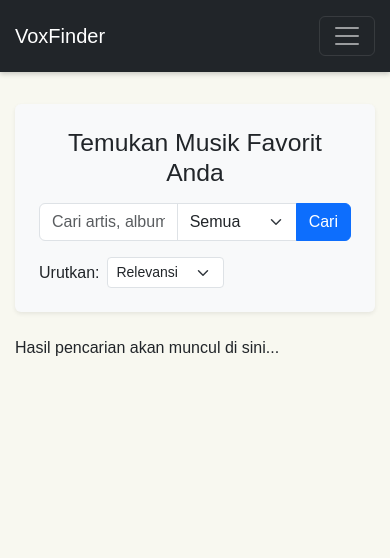
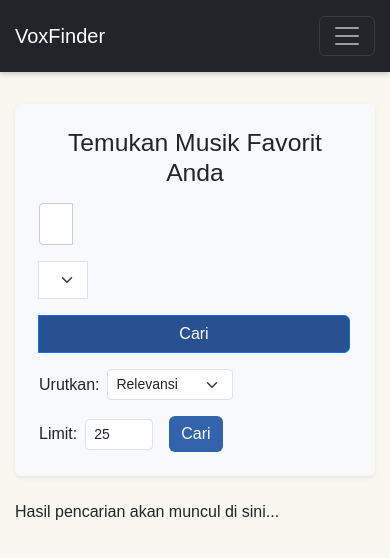
Before and after one commit to 157-Fadina/uts-pemweb-123140157, a React (Vite) app in the folder my-app/: page / in a window 390 px wide. Shown: the top 558 px of the page. Built offline with nearby package versions, Linux system fonts and the light colour scheme.

Commit message:
menambahkan folder components dengan file header.jsx dan searchForm.jsx. Dan membenarkan layouting dari searchpage

```diff
--- a/my-app/components/header.jsx
+++ b/my-app/components/header.jsx
@@ -0,0 +1,27 @@
+import React from 'react';
+import {
+  Navbar,
+  Container,
+  Button
+} from 'react-bootstrap';
+
+// Ini adalah komponen Header (Komponen ke-2)
+function Header() {
+  return (
+    // Semua kode Navbar dipindah ke sini
+    <Navbar bg="dark" data-bs-theme="dark" expand="lg" className="main-bar">
+      <Container>
+        <Navbar.Brand href="/">VoxFinder</Navbar.Brand>
+        <Navbar.Toggle />
+        <Navbar.Collapse className="justify-content-end">
+          <Button variant="warning">
+            {/* Angka '0' ini masih statis, akan kita "hidupkan" nanti */}
+            Playlist <span className="badge bg-secondary ms-1">0</span>
+          </Button>
+        </Navbar.Collapse>
+      </Container>
+    </Navbar>
+  );
+}
+
+export default Header;
--- /dev/null
+++ b/my-app/components/searchForm.jsx
@@ -0,0 +1,101 @@
+import React, { useState } from 'react';
+import {
+  Button,
+  Form,
+  InputGroup
+} from 'react-bootstrap';
+
+function SearchForm() {
+
+  const [searchTerm, setSearchTerm] = useState('');
+  const [mediaType, setMediaType] = useState('all');
+  const [sortBy, setSortBy] = useState('relevance');
+  const [limit, setLimit] = useState(25);
+
+  const handleSubmit = (event) => {
+    event.preventDefault();
+
+    const searchParams = {
+      term: searchTerm,
+      media: mediaType,
+      sort: sortBy,
+      limit: limit
+    };
+
+    console.log("Mencari dengan parameter:", searchParams);
+  };
+
+  return (
+    <section className="p-4 bg-light rounded shadow-sm text-center search-container">
+      <h2>Temukan Musik Favorit Anda</h2>
+
+      <Form onSubmit={handleSubmit}>
+        <InputGroup className="my-3">
+
+          <Form.Control
+            id="searchTerm"
+            name="searchTerm"
+            placeholder="Cari artis, album, atau lagu..."
+            required
+            minLength={3}
+            value={searchTerm}
+            onChange={(e) => setSearchTerm(e.target.value)}
+          />
+
+          <Form.Select
+            id="mediaType"
+            name="mediaType"
+            style={{ maxWidth: '120px' }}
+            value={mediaType}
+            onChange={(e) => setMediaType(e.target.value)}
+          >
+            <option value="all">Semua</option>
+            <option value="music">Music</option>
+            <option value="movie">Movie</option>
+            <option value="podcast">Podcast</option>
+          </Form.Select>
+
+          <Button variant="primary" type="submit">Cari</Button>
+        </InputGroup>
+      </Form>
+
+      <div className="d-flex flex-wrap justify-content-start gap-3">
+
+        <Form.Group className="d-flex align-items-center" controlId="sortBySelect">
+          <Form.Label className="me-2 mb-0">Urutkan:</Form.Label>
+          <Form.Select
+            size="sm"
+            style={{ maxWidth: '150px' }}
+            value={sortBy}
+            onChange={(e) => setSortBy(e.target.value)}
+            name="sortBy"
+          >
+            <option value="relevance">Relevansi</option>
+            <option value="releaseDate">Tanggal Rilis</option>
+            <option value="collectionPrice">Harga</option>
+          </Form.Select>
+        </Form.Group>
+
+        <Form.Group className="d-flex align-items-center" controlId="limitInput">
+          <Form.Label className="me-2 mb-0">Limit:</Form.Label>
+          <Form.Control
+            type="number"
+            size="sm"
+            min={1}
+            max={50}
+            style={{ maxWidth: '100px' }}
+            value={limit}
+            onChange={(e) => setLimit(e.target.value)}
+            name="limit"
+          />
+        </Form.Group>
+
+        <Button variant="primary" type="submit" className="tombol-cari-kustom">
+            Cari
+        </Button>
+      </div>
+    </section>
+  );
+}
+
+export default SearchForm;
--- a/my-app/src/App.css
+++ b/my-app/src/App.css
@@ -17,24 +17,6 @@ body {
   box-shadow: 0 2px 5px rgba(0,0,0,0.2);
 }
 
-.logo {
-  font-size: 1.5rem;
-  font-weight: bold;
-  color: white;
-  text-decoration: none;
-}
-
-.playlist-button {
-  background-color: #555;
-  color: white;
-  padding: 0.5rem 1rem;
-  border-radius: 5px;
-  text-decoration: none;
-  display: flex;
-  align-items: center;
-  gap: 8px;
-}
-
 .playlist-count {
   background-color: #f0ad4e;
   color: #333;
@@ -52,31 +34,18 @@ body {
   text-align: center;
 }
 
-.form-group-main input[type="text"] {
-  flex-grow: 1;
-  padding: 0.75rem;
+.input-group .form-control {
+  border-radius: 4px;
   border: 1px solid #ccc;
-  border-radius: 5px;
+  padding: 0.5rem 1rem;
+  font-size: 1rem;
+}
+.input-group .btn-primary{
+  background-color: #285192;
 }
 
-.form-group-main select,
-.form-group-main button {
-  padding: 0.75rem 1rem;
-  border: 1px solid #ccc;
-  border-radius: 5px;
-  background-color: #eee;
-}
-
-.form-group-main button {
-  background-color: #3263ac;
-  color: white;
-  border: none;
-  cursor: pointer;
-  transition: background-color 0.2s;
-}
-
-.form-group-main button:hover {
-  background-color: #285192;
+.input-group .btn-primary:hover {
+  background-color: #0f264c;
 }
 
 .sort-controls {
@@ -93,21 +62,31 @@ body {
   margin-top: 0;
 }
 
+.tombol-cari-kustom {
+  background-color: #3263ac;
+  color: white;
+  border: none;
+  cursor: pointer;
+  transition: background-color 0.2s;
+}
+
+.tombol-cari-kustom:hover {
+  background-color: #285192;
+}
+
 @media (max-width: 768px) {
-  .form-group-main {
+  .input-group {
     flex-direction: column;
     gap: 1rem;
   }
 
-  .form-group-main select,
-  .form-group-main button,
-  .form-group-main input[type="text"] {
+  .input-group > * {
     width: 100%;
-    box-sizing: border-box;
+    max-width: none !important;
   }
 
   .sort-controls {
     text-align: center;
-    margin-top: 2rem;
   }
+
 }
--- a/my-app/src/App.jsx
+++ b/my-app/src/App.jsx
@@ -1,65 +1,25 @@
 import React from 'react';
 import 'bootstrap/dist/css/bootstrap.min.css';
 import './App.css';
+import SearchForm from '../components/searchForm';
+import Header from '../components/header';
 
-import {
-  Navbar,
-  Container,
-  Button,
-  Form,
-  InputGroup
-} from 'react-bootstrap';
+import { Container } from 'react-bootstrap';
 
 function App() {
   return (
     <>
-      <Navbar bg="dark" data-bs-theme="dark" expand="lg" className="main-bar">
-        <Container>
-          <Navbar.Brand href="/">VoxFinder</Navbar.Brand>
-          <Navbar.Toggle />
-          <Navbar.Collapse className="justify-content-end">
-            <Button variant="warning">
-              Playlist <span className="badge bg-secondary ms-1">0</span>
-            </Button>
-          </Navbar.Collapse>
-        </Container>
-      </Navbar>
+      <Header />
 
       <main>
         <Container className="mt-4">
-          <section className="p-4 bg-light rounded shadow-sm text-center search-container">
-            <h2>Temukan Musik Favorit Anda</h2>
 
-            <Form>
-              <InputGroup className="my-3">
-                <Form.Control
-                  placeholder="Cari artis, album, atau lagu..."
-                />
-                <Form.Select style={{ maxWidth: '120px' }}>
-                  <option value="all">Semua</option>
-                  <option value="artist">Artis</option>
-                  <option value="album">Album</option>
-                  <option value="song">Lagu</option>
-                </Form.Select>
-                <Button variant="primary" type="submit">Cari</Button>
-              </InputGroup>
-            </Form>
-
-            <div className="d-flex justify-content-start">
-              <Form.Group className="d-flex align-items-center">
-                <Form.Label className="me-2 mb-0">Urutkan:</Form.Label>
-                <Form.Select size="sm" style={{ maxWidth: '150px' }}>
-                  <option value="relevance">Relevansi</option>
-                  <option value="popularity">Popularitas</option>
-                  <option value="newest">Terbaru</option>
-                </Form.Select>
-              </Form.Group>
-            </div>
-          </section>
+          <SearchForm />
 
           <section className="mt-4">
             <p>Hasil pencarian akan muncul di sini...</p>
           </section>
+
         </Container>
       </main>
     </>
--- a/my-app/src/index.css
+++ b/my-app/src/index.css
@@ -1,4 +1,4 @@
-body {
+/* body {
   margin: 0;
   font-family: -apple-system, BlinkMacSystemFont, 'Segoe UI', Roboto, Oxygen,
     Ubuntu, Cantarell, 'Open Sans', 'Helvetica Neue', sans-serif;
@@ -6,4 +6,4 @@ body {
   -moz-osx-font-smoothing: grayscale;
 
   background-color: #f8f8f0;
-}
+} */
```
